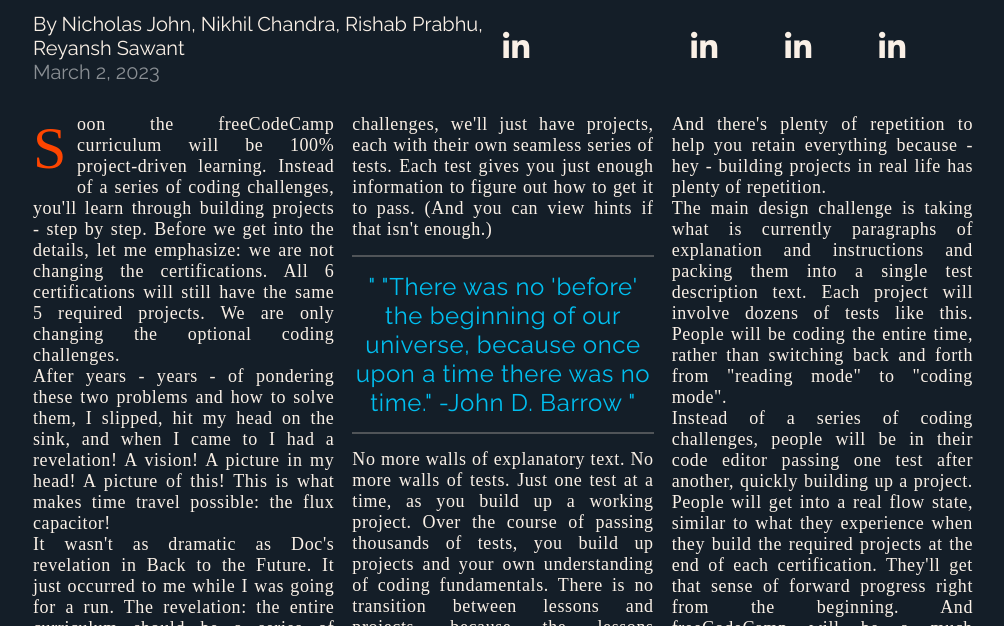
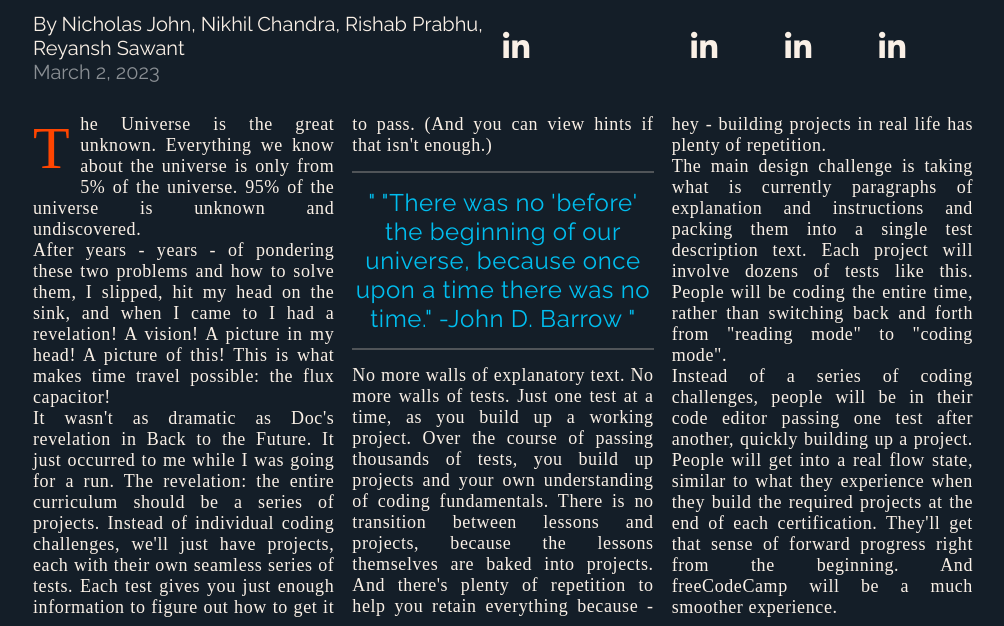
Before and after one commit to reyanshsawant/hackathon, a website: page nicholas.html in a window 1280 px wide. Shown: the part 857-1483 px from the top of the page, without its empty margins (137-1141 px from the left). Drawn offline with Linux system fonts and the light colour scheme; a web font is replaced by a local one.

Commit message:
description

```diff
--- a/nicholas.html
+++ b/nicholas.html
@@ -55,7 +55,7 @@
       </section>
       <section class="text">
         <p class="first-paragraph">
-          Soon the freeCodeCamp curriculum will be 100% project-driven learning. Instead of a series of coding challenges, you'll learn through building projects - step by step. Before we get into the details, let me emphasize: we are not changing the certifications. All 6 certifications will still have the same 5 required projects. We are only changing the optional coding challenges.
+          The Universe is the great unknown. Everything we know about the universe is only from 5% of the universe. 95% of the universe is unknown and undiscovered.
         </p>
         <p>
           After years - years - of pondering these two problems and how to solve them, I slipped, hit my head on the sink, and when I came to I had a revelation! A vision! A picture in my head! A picture of this! This is what makes time travel possible: the flux capacitor!
```
